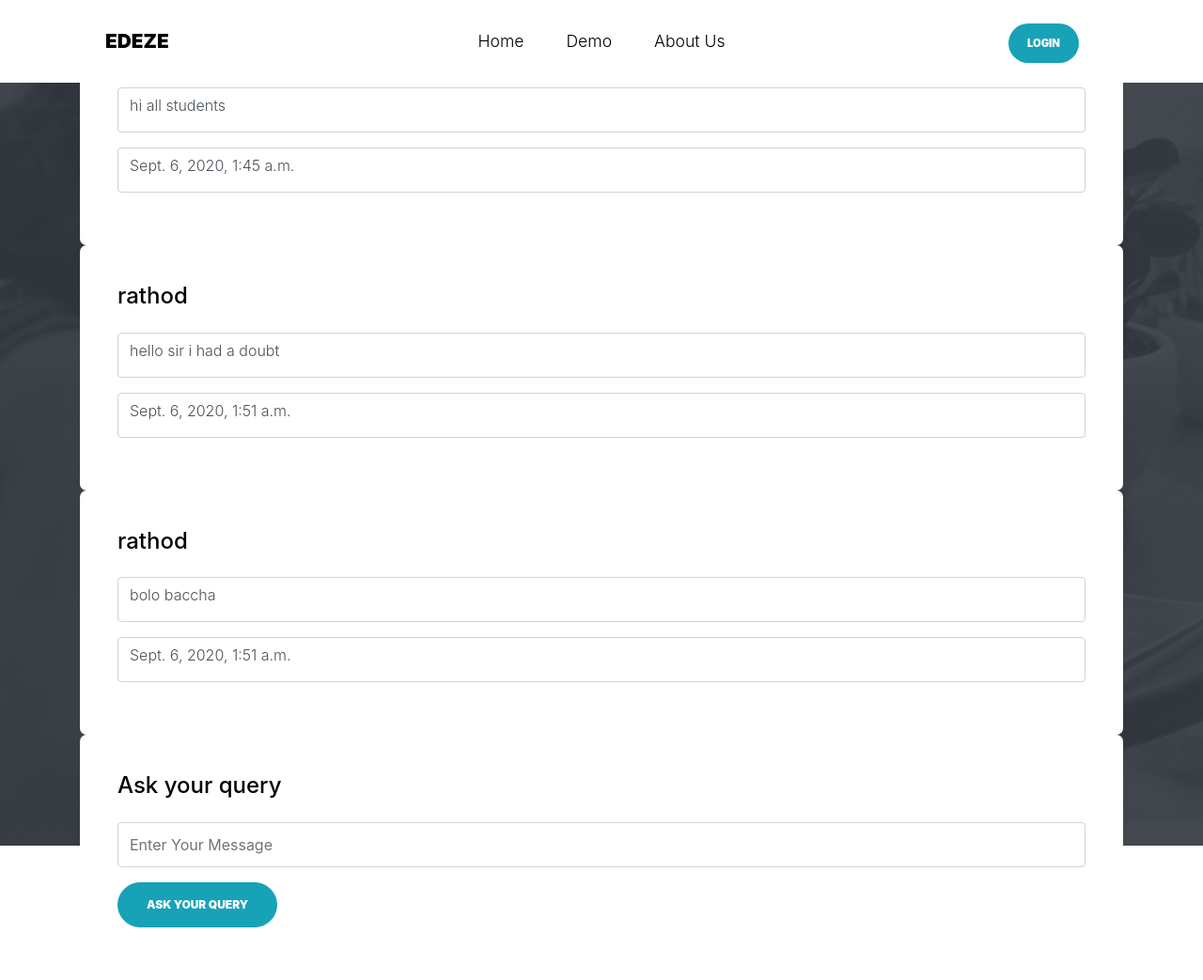
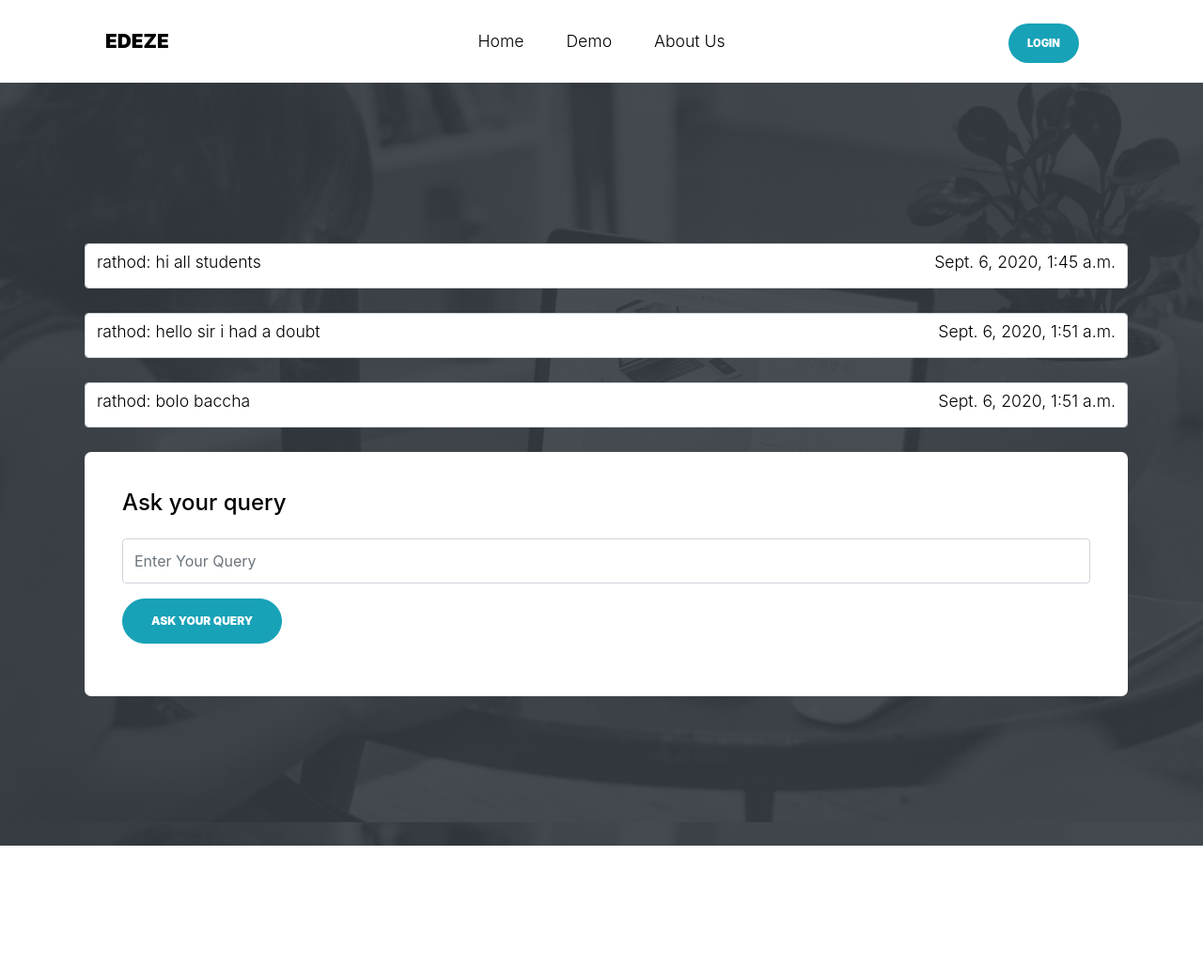
Before and after one commit to YashashwiniDixit/EDEZE, a Django app: page /forum/1 in a window 1280 px wide. Shown: the whole page at 94% size. After the commit the page ends 900 px from the top, so only its background shows below. Run offline with Django 3.2, Linux system fonts and the light colour scheme; data comes from the database, SQL or seed files in the repository; both versions use the stored data as it was after the commit; some libraries are stand-ins or nearby versions; some web fonts are replaced.

Commit message:
forum styling done

```diff
--- a/templates/chats.html
+++ b/templates/chats.html
@@ -2,41 +2,35 @@
 {% block content %}
 <div class="intro-section" id="home-section">
 
-      <div class="slide-1" style="background-image: url('../static/images/hero_1.jpg');" data-stellar-background-ratio="0.5">
+  <div class="slide-1" style="background-image: url('../static/images/hero_1.jpg');"
+    data-stellar-background-ratio="0.5">
     <div class="container">
       <div class="row align-items-center">
         <div class="col-12">
-              <div class="row align-items-center">
+          <div class="row align-items-center" style="margin-top: 100px ;">
             {% for chat in chats %}
-                  <div class="col-lg-12">
-                  <div class="form-box">
-                    <h3 class="h4 text-black mb-4">{{ chat.0 }}</h3>
+            <div class="col-lg-12" style="margin: 5px;">
               <div class="form-group">
-                        <div class="form-control">{{ chat.1 }}</div>
-                    </div>
-                    <div class="form-group">
-                        <div class="form-control">{{ chat.2 }}</div>
+                <div class="form-control" style="display: flex; flex-direction:row; justify-content:space-between">
+                  <p class="text-black mb-4">{{ chat.0 }}: {{ chat.1 }}</p>
+                  <p class="text-black mb-4">{{ chat.2 }}</p>
                 </div>
               </div>
-
             </div>
-
             {% endfor %}
-                <div class="col-lg-12">
+            <div class="col-lg-12" style="margin: 5px;">
               <form action="/forum/{{ course_id }}" method="post" class="form-box">{% csrf_token %}
                 <h3 class="h4 text-black mb-4">Ask your query</h3>
                 <div class="form-group">
-                      <input type="text" class="form-control" name="message" placeholder="Enter Your Message" required>
+                  <input type="text" class="form-control" name="message" placeholder="Enter Your Query" required>
                 </div>
                 <div class="form-group">
                   <input type="submit" class="btn btn-primary btn-pill" value="Ask your query" required>
                 </div>
               </form>
-
             </div>
           </div>
         </div>
-
       </div>
     </div>
   </div>
```
Also changed, not shown: db.sqlite3. Lines whose indentation alone changed are shown as unchanged.
